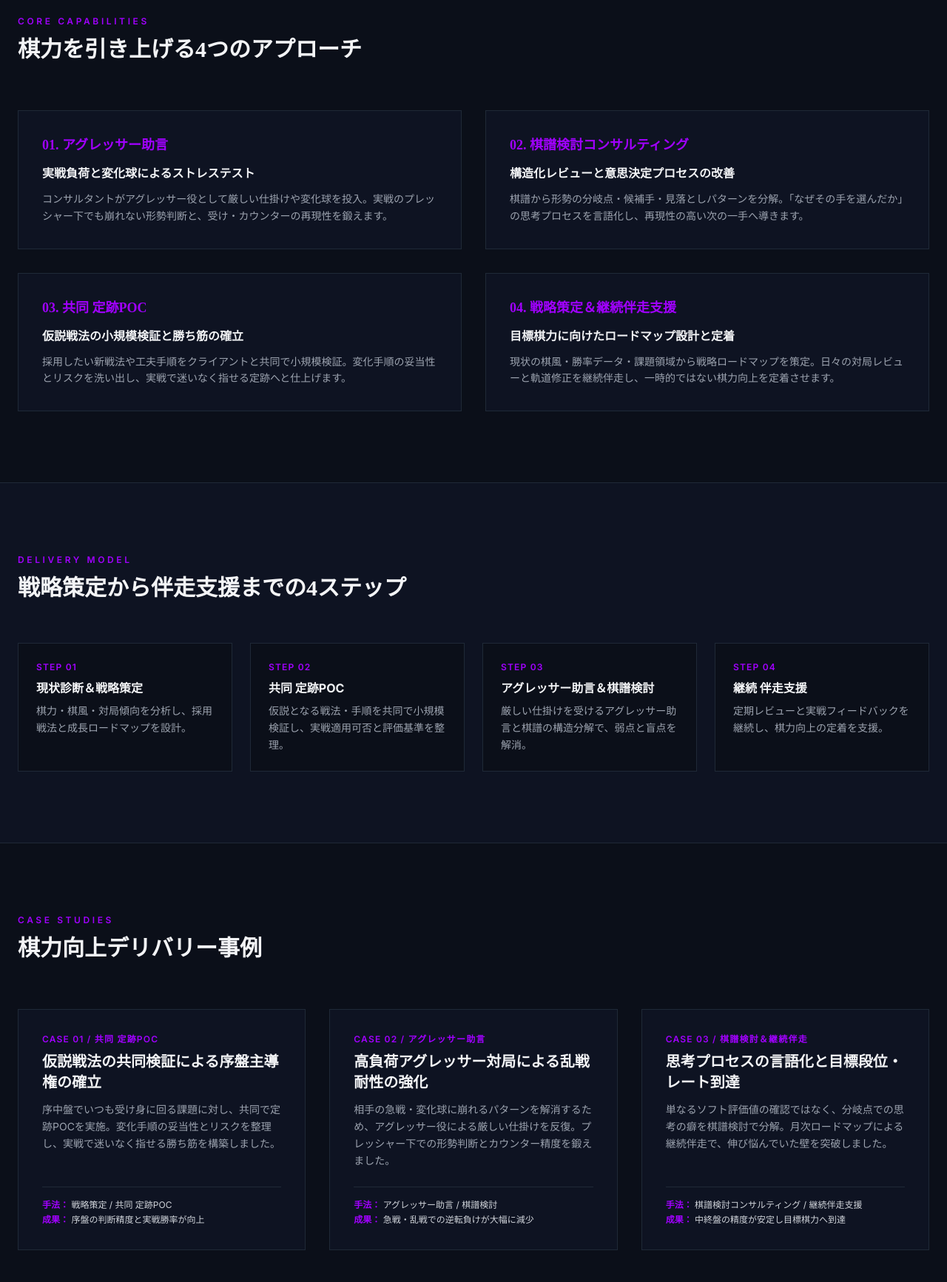
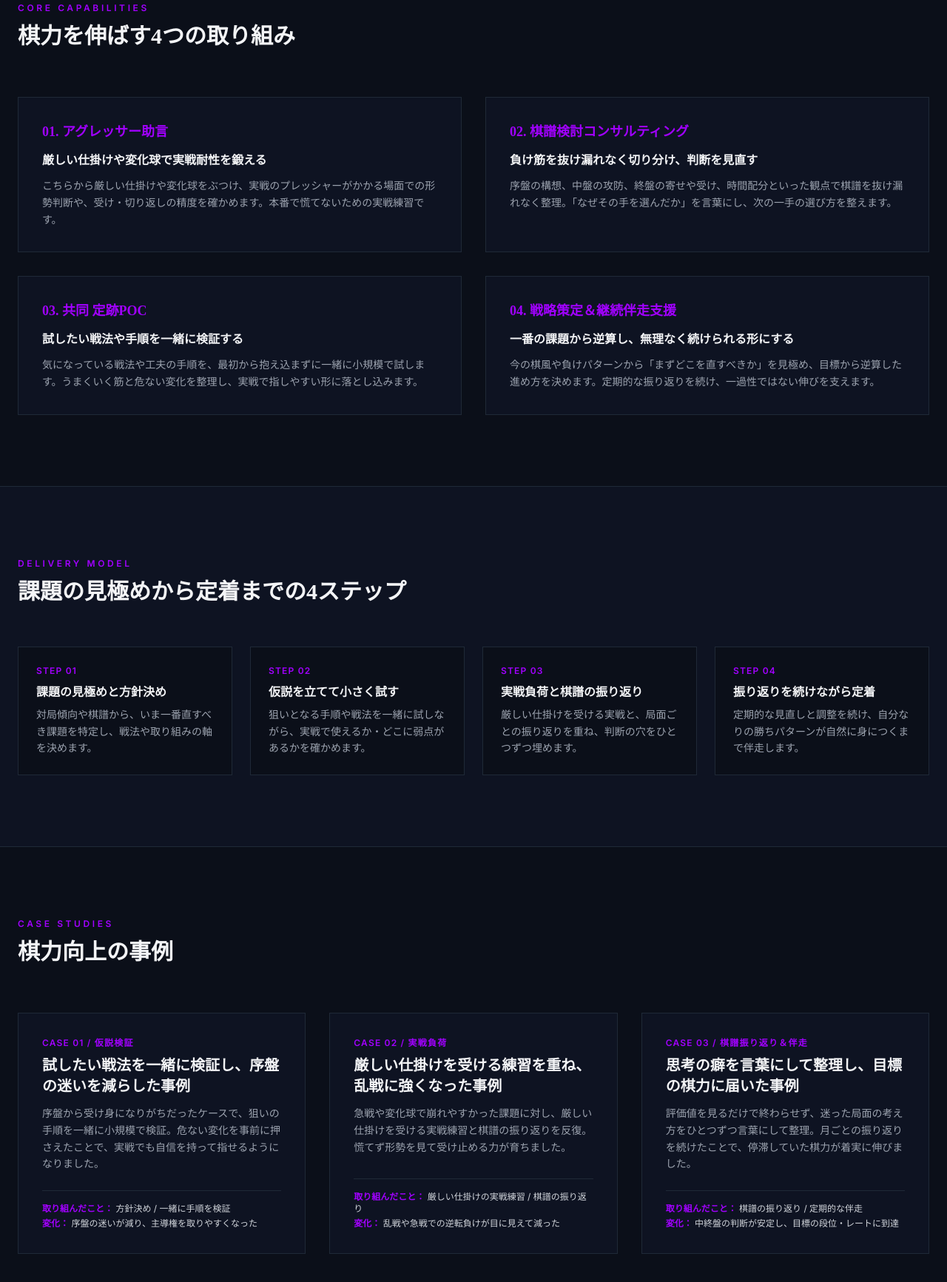
Before and after one commit to inunu1/81-consulting, a plain HTML site: page index.html in a window 1280 px wide. Shown: the part 1061-2794 px from the top of the page at 74% size. Drawn offline with nearby package versions, Linux system fonts and the light colour scheme.

Commit message:
カタカナを廃する

```diff
--- a/sections/capabilities.html
+++ b/sections/capabilities.html
@@ -2,39 +2,39 @@
     <div class="max-w-7xl mx-auto px-6">
         <div class="mb-16">
             <h2 class="text-xs tracking-[0.3em] text-accent uppercase font-semibold mb-3">Core Capabilities</h2>
-            <h3 class="font-serif text-3xl font-bold">棋力を引き上げる4つのアプローチ</h3>
+            <h3 class="font-serif text-3xl font-bold">棋力を伸ばす4つの取り組み</h3>
         </div>
 
         <div class="grid md:grid-cols-2 gap-8">
             <div class="bg-[#0e1322] p-8 border border-gray-800 hover:border-accent transition group">
                 <div class="text-accent mb-3 font-serif text-lg font-bold">01. アグレッサー助言</div>
-                <h4 class="text-base font-bold mb-3">実戦負荷と変化球によるストレステスト</h4>
+                <h4 class="text-base font-bold mb-3">厳しい仕掛けや変化球で実戦耐性を鍛える</h4>
                 <p class="text-gray-400 text-sm leading-relaxed">
-                    コンサルタントがアグレッサー役として厳しい仕掛けや変化球を投入。実戦のプレッシャー下でも崩れない形勢判断と、受け・カウンターの再現性を鍛えます。
+                    こちらから厳しい仕掛けや変化球をぶつけ、実戦のプレッシャーがかかる場面での形勢判断や、受け・切り返しの精度を確かめます。本番で慌てないための実戦練習です。
                 </p>
             </div>
 
             <div class="bg-[#0e1322] p-8 border border-gray-800 hover:border-accent transition group">
                 <div class="text-accent mb-3 font-serif text-lg font-bold">02. 棋譜検討コンサルティング</div>
-                <h4 class="text-base font-bold mb-3">構造化レビューと意思決定プロセスの改善</h4>
+                <h4 class="text-base font-bold mb-3">負け筋を抜け漏れなく切り分け、判断を見直す</h4>
                 <p class="text-gray-400 text-sm leading-relaxed">
-                    棋譜から形勢の分岐点・候補手・見落としパターンを分解。「なぜその手を選んだか」の思考プロセスを言語化し、再現性の高い次の一手へ導きます。
+                    序盤の構想、中盤の攻防、終盤の寄せや受け、時間配分といった観点で棋譜を抜け漏れなく整理。「なぜその手を選んだか」を言葉にし、次の一手の選び方を整えます。
                 </p>
             </div>
 
             <div class="bg-[#0e1322] p-8 border border-gray-800 hover:border-accent transition group">
                 <div class="text-accent mb-3 font-serif text-lg font-bold">03. 共同 定跡POC</div>
-                <h4 class="text-base font-bold mb-3">仮説戦法の小規模検証と勝ち筋の確立</h4>
+                <h4 class="text-base font-bold mb-3">試したい戦法や手順を一緒に検証する</h4>
                 <p class="text-gray-400 text-sm leading-relaxed">
-                    採用したい新戦法や工夫手順をクライアントと共同で小規模検証。変化手順の妥当性とリスクを洗い出し、実戦で迷いなく指せる定跡へと仕上げます。
+                    気になっている戦法や工夫の手順を、最初から抱え込まずに一緒に小規模で試します。うまくいく筋と危ない変化を整理し、実戦で指しやすい形に落とし込みます。
                 </p>
             </div>
 
             <div class="bg-[#0e1322] p-8 border border-gray-800 hover:border-accent transition group">
                 <div class="text-accent mb-3 font-serif text-lg font-bold">04. 戦略策定＆継続伴走支援</div>
-                <h4 class="text-base font-bold mb-3">目標棋力に向けたロードマップ設計と定着</h4>
+                <h4 class="text-base font-bold mb-3">一番の課題から逆算し、無理なく続けられる形にする</h4>
                 <p class="text-gray-400 text-sm leading-relaxed">
-                    現状の棋風・勝率データ・課題領域から戦略ロードマップを策定。日々の対局レビューと軌道修正を継続伴走し、一時的ではない棋力向上を定着させます。
+                    今の棋風や負けパターンから「まずどこを直すべきか」を見極め、目標から逆算した進め方を決めます。定期的な振り返りを続け、一過性ではない伸びを支えます。
                 </p>
             </div>
         </div>
--- a/sections/cases.html
+++ b/sections/cases.html
@@ -2,49 +2,49 @@
     <div class="max-w-7xl mx-auto px-6">
         <div class="mb-16">
             <h2 class="text-xs tracking-[0.3em] text-accent uppercase font-semibold mb-3">Case Studies</h2>
-            <h3 class="font-serif text-3xl font-bold">棋力向上デリバリー事例</h3>
+            <h3 class="font-serif text-3xl font-bold">棋力向上の事例</h3>
         </div>
 
         <div class="grid md:grid-cols-3 gap-8">
             <div class="bg-[#0e1322] p-8 border border-gray-800 hover:border-accent transition flex flex-col justify-between">
                 <div>
-                    <span class="text-xs text-accent uppercase tracking-widest font-semibold block mb-2">CASE 01 / 共同 定跡POC</span>
-                    <h4 class="font-serif text-xl font-bold mb-3">仮説戦法の共同検証による序盤主導権の確立</h4>
+                    <span class="text-xs text-accent uppercase tracking-widest font-semibold block mb-2">CASE 01 / 仮説検証</span>
+                    <h4 class="font-serif text-xl font-bold mb-3">試したい戦法を一緒に検証し、序盤の迷いを減らした事例</h4>
                     <p class="text-gray-400 text-sm leading-relaxed mb-6">
-                        序中盤でいつも受け身に回る課題に対し、共同で定跡POCを実施。変化手順の妥当性とリスクを整理し、実戦で迷いなく指せる勝ち筋を構築しました。
+                        序盤から受け身になりがちだったケースで、狙いの手順を一緒に小規模で検証。危ない変化を事前に押さえたことで、実戦でも自信を持って指せるようになりました。
                     </p>
                 </div>
                 <div class="border-t border-gray-800 pt-4 text-xs text-gray-300 space-y-1">
-                    <div><span class="text-accent font-semibold">手法：</span> 戦略策定 / 共同 定跡POC</div>
-                    <div><span class="text-accent font-semibold">成果：</span> 序盤の判断精度と実戦勝率が向上</div>
+                    <div><span class="text-accent font-semibold">取り組んだこと：</span> 方針決め / 一緒に手順を検証</div>
+                    <div><span class="text-accent font-semibold">変化：</span> 序盤の迷いが減り、主導権を取りやすくなった</div>
                 </div>
             </div>
 
             <div class="bg-[#0e1322] p-8 border border-gray-800 hover:border-accent transition flex flex-col justify-between">
                 <div>
-                    <span class="text-xs text-accent uppercase tracking-widest font-semibold block mb-2">CASE 02 / アグレッサー助言</span>
-                    <h4 class="font-serif text-xl font-bold mb-3">高負荷アグレッサー対局による乱戦耐性の強化</h4>
+                    <span class="text-xs text-accent uppercase tracking-widest font-semibold block mb-2">CASE 02 / 実戦負荷</span>
+                    <h4 class="font-serif text-xl font-bold mb-3">厳しい仕掛けを受ける練習を重ね、乱戦に強くなった事例</h4>
                     <p class="text-gray-400 text-sm leading-relaxed mb-6">
-                        相手の急戦・変化球に崩れるパターンを解消するため、アグレッサー役による厳しい仕掛けを反復。プレッシャー下での形勢判断とカウンター精度を鍛えました。
+                        急戦や変化球で崩れやすかった課題に対し、厳しい仕掛けを受ける実戦練習と棋譜の振り返りを反復。慌てず形勢を見て受け止める力が育ちました。
                     </p>
                 </div>
                 <div class="border-t border-gray-800 pt-4 text-xs text-gray-300 space-y-1">
-                    <div><span class="text-accent font-semibold">手法：</span> アグレッサー助言 / 棋譜検討</div>
-                    <div><span class="text-accent font-semibold">成果：</span> 急戦・乱戦での逆転負けが大幅に減少</div>
+                    <div><span class="text-accent font-semibold">取り組んだこと：</span> 厳しい仕掛けの実戦練習 / 棋譜の振り返り</div>
+                    <div><span class="text-accent font-semibold">変化：</span> 乱戦や急戦での逆転負けが目に見えて減った</div>
                 </div>
             </div>
 
             <div class="bg-[#0e1322] p-8 border border-gray-800 hover:border-accent transition flex flex-col justify-between">
                 <div>
-                    <span class="text-xs text-accent uppercase tracking-widest font-semibold block mb-2">CASE 03 / 棋譜検討＆継続伴走</span>
-                    <h4 class="font-serif text-xl font-bold mb-3">思考プロセスの言語化と目標段位・レート到達</h4>
+                    <span class="text-xs text-accent uppercase tracking-widest font-semibold block mb-2">CASE 03 / 棋譜振り返り＆伴走</span>
+                    <h4 class="font-serif text-xl font-bold mb-3">思考の癖を言葉にして整理し、目標の棋力に届いた事例</h4>
                     <p class="text-gray-400 text-sm leading-relaxed mb-6">
-                        単なるソフト評価値の確認ではなく、分岐点での思考の癖を棋譜検討で分解。月次ロードマップによる継続伴走で、伸び悩んでいた壁を突破しました。
+                        評価値を見るだけで終わらせず、迷った局面の考え方をひとつずつ言葉にして整理。月ごとの振り返りを続けたことで、停滞していた棋力が着実に伸びました。
                     </p>
                 </div>
                 <div class="border-t border-gray-800 pt-4 text-xs text-gray-300 space-y-1">
-                    <div><span class="text-accent font-semibold">手法：</span> 棋譜検討コンサルティング / 継続伴走支援</div>
-                    <div><span class="text-accent font-semibold">成果：</span> 中終盤の精度が安定し目標棋力へ到達</div>
+                    <div><span class="text-accent font-semibold">取り組んだこと：</span> 棋譜の振り返り / 定期的な伴走</div>
+                    <div><span class="text-accent font-semibold">変化：</span> 中終盤の判断が安定し、目標の段位・レートに到達</div>
                 </div>
             </div>
         </div>
--- a/sections/delivery.html
+++ b/sections/delivery.html
@@ -2,29 +2,29 @@
     <div class="max-w-7xl mx-auto px-6">
         <div class="mb-14">
             <h2 class="text-xs tracking-[0.3em] text-accent uppercase font-semibold mb-3">Delivery Model</h2>
-            <h3 class="font-serif text-3xl font-bold">戦略策定から伴走支援までの4ステップ</h3>
+            <h3 class="font-serif text-3xl font-bold">課題の見極めから定着までの4ステップ</h3>
         </div>
 
         <div class="grid md:grid-cols-4 gap-6">
             <div class="bg-darkBg p-6 border border-gray-800">
                 <span class="text-xs text-accent font-semibold tracking-widest block mb-2">STEP 01</span>
-                <h4 class="font-bold text-base mb-2">現状診断＆戦略策定</h4>
-                <p class="text-sm text-gray-400 leading-relaxed">棋力・棋風・対局傾向を分析し、採用戦法と成長ロードマップを設計。</p>
+                <h4 class="font-bold text-base mb-2">課題の見極めと方針決め</h4>
+                <p class="text-sm text-gray-400 leading-relaxed">対局傾向や棋譜から、いま一番直すべき課題を特定し、戦法や取り組みの軸を決めます。</p>
             </div>
             <div class="bg-darkBg p-6 border border-gray-800">
                 <span class="text-xs text-accent font-semibold tracking-widest block mb-2">STEP 02</span>
-                <h4 class="font-bold text-base mb-2">共同 定跡POC</h4>
-                <p class="text-sm text-gray-400 leading-relaxed">仮説となる戦法・手順を共同で小規模検証し、実戦適用可否と評価基準を整理。</p>
+                <h4 class="font-bold text-base mb-2">仮説を立てて小さく試す</h4>
+                <p class="text-sm text-gray-400 leading-relaxed">狙いとなる手順や戦法を一緒に試しながら、実戦で使えるか・どこに弱点があるかを確かめます。</p>
             </div>
             <div class="bg-darkBg p-6 border border-gray-800">
                 <span class="text-xs text-accent font-semibold tracking-widest block mb-2">STEP 03</span>
-                <h4 class="font-bold text-base mb-2">アグレッサー助言＆棋譜検討</h4>
-                <p class="text-sm text-gray-400 leading-relaxed">厳しい仕掛けを受けるアグレッサー助言と棋譜の構造分解で、弱点と盲点を解消。</p>
+                <h4 class="font-bold text-base mb-2">実戦負荷と棋譜の振り返り</h4>
+                <p class="text-sm text-gray-400 leading-relaxed">厳しい仕掛けを受ける実戦と、局面ごとの振り返りを重ね、判断の穴をひとつずつ埋めます。</p>
             </div>
             <div class="bg-darkBg p-6 border border-gray-800">
                 <span class="text-xs text-accent font-semibold tracking-widest block mb-2">STEP 04</span>
-                <h4 class="font-bold text-base mb-2">継続 伴走支援</h4>
-                <p class="text-sm text-gray-400 leading-relaxed">定期レビューと実戦フィードバックを継続し、棋力向上の定着を支援。</p>
+                <h4 class="font-bold text-base mb-2">振り返りを続けながら定着</h4>
+                <p class="text-sm text-gray-400 leading-relaxed">定期的な見直しと調整を続け、自分なりの勝ちパターンが自然に身につくまで伴走します。</p>
             </div>
         </div>
     </div>
```
Also changed, not shown: index.html (+1 -1 lines), sections/contact.html (+2 -2 lines), sections/team.html (+7 -7 lines), sections/value.html (+6 -6 lines).
